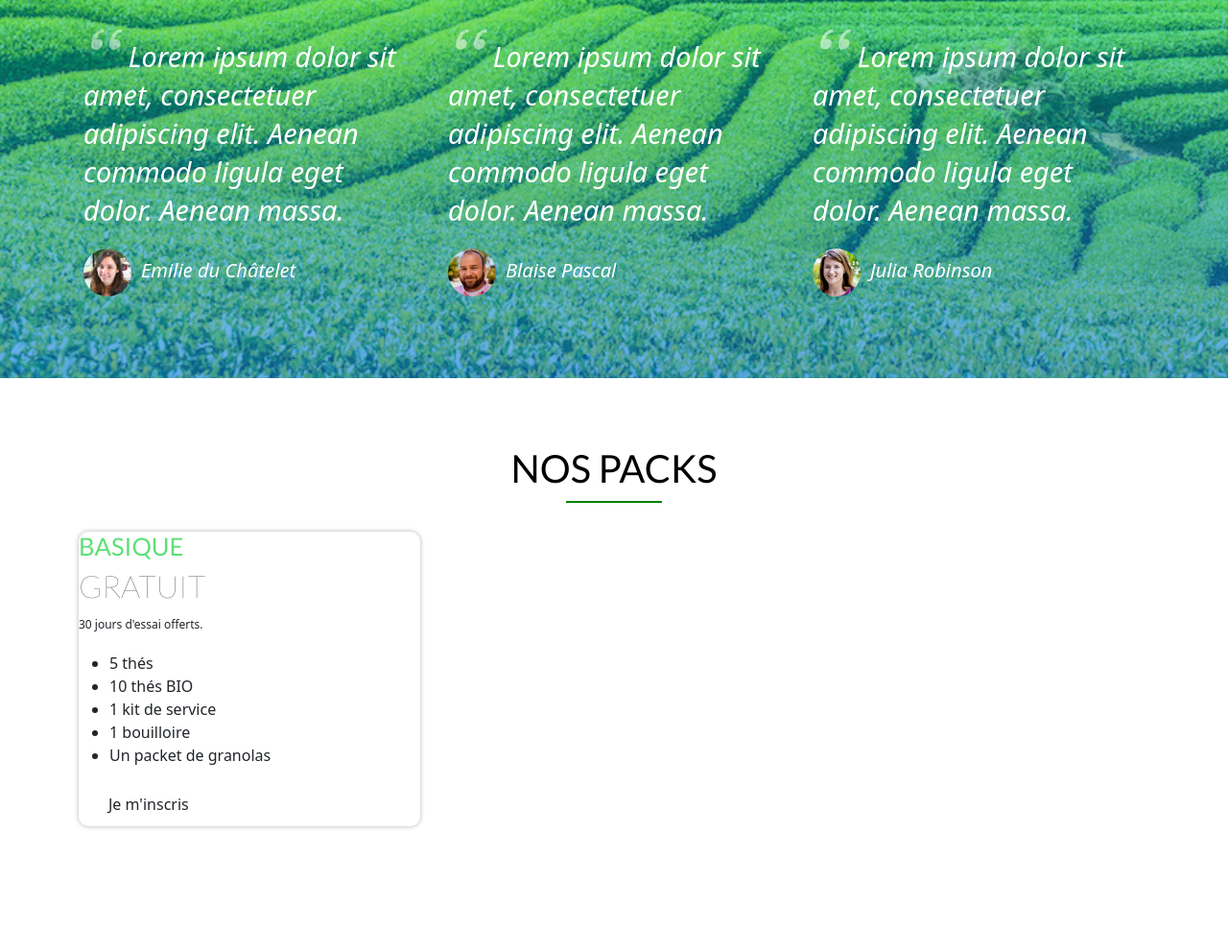
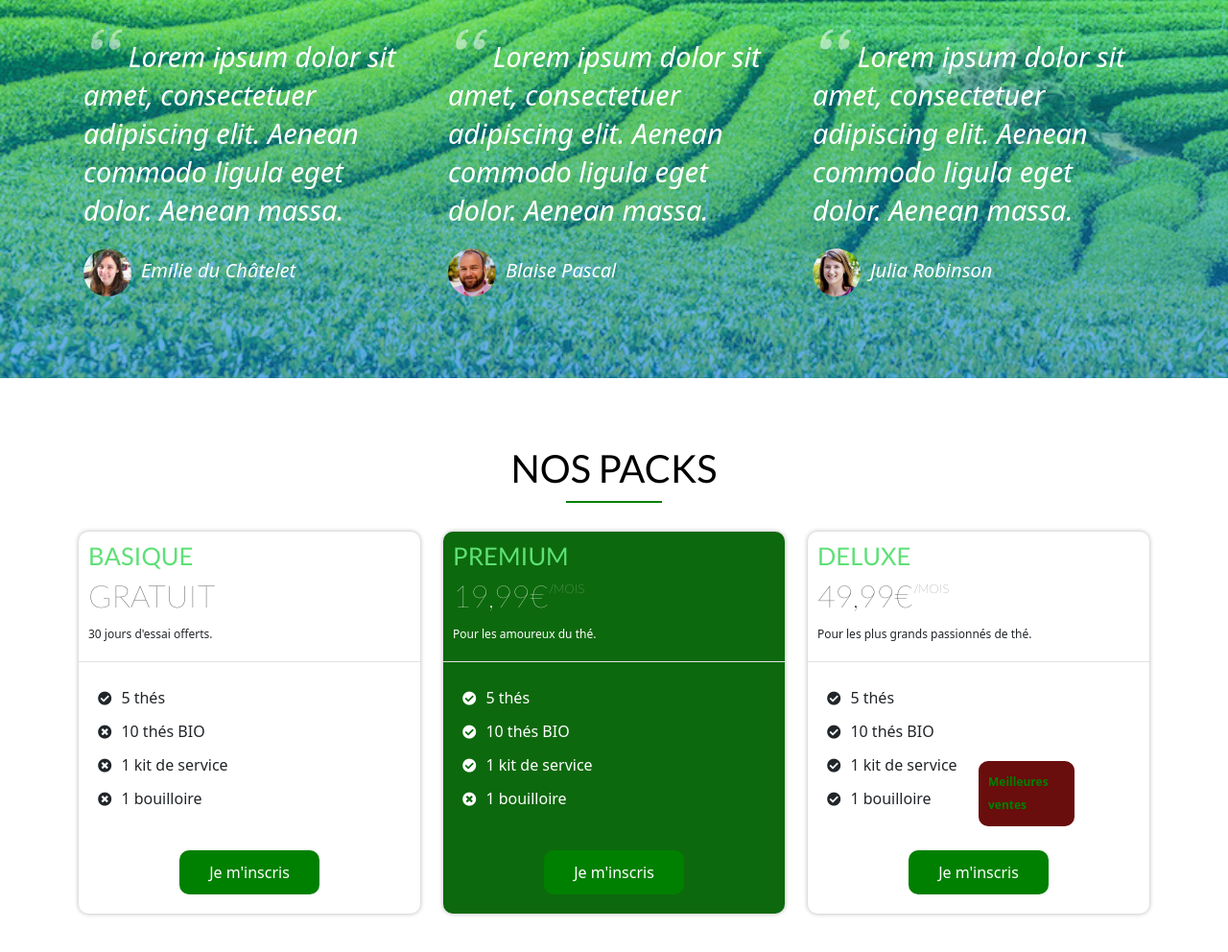
Before and after one commit to Kaladeth/site-the, a plain HTML site: page index.html in a window 1280 px wide. Shown: the part 3267-4259 px from the top of the page at 96% size. Before the commit the page ends 4188 px from the top, so only its background shows below. Drawn offline with nearby package versions, Linux system fonts and the light colour scheme.

Commit message:
Ajout packs
Ajout des packs à vendre

```diff
--- a/index.html
+++ b/index.html
@@ -234,11 +234,53 @@
                         </div>
                         <div class="pack-content">
                             <ul>
-                                <li>5 thés</li>
-                                <li>10 thés BIO</li>
-                                <li>1 kit de service</li>
-                                <li>1 bouilloire</li>
-                                <li>Un packet de granolas</li>
+                                <li><i class="fas fa-check-circle"></i>5 thés</li>
+                                <li><i class="fas fa-times-circle"></i>10 thés BIO</li>
+                                <li><i class="fas fa-times-circle"></i>1 kit de service</li>
+                                <li><i class="fas fa-times-circle"></i>1 bouilloire</li>
+                            </ul>
+                        </div>
+                        <div class="pack-signup">
+                            <a href="" class="btn btn-packs">Je m'inscris</a>
+                        </div>
+                    </div>
+
+                </div>
+                <div class="col-md-4">
+                    <div class="packs pack-premium">
+                        <div class="pack-titre">
+                            <h3>Premium</h3>
+                            <h4>19,99€<span>/mois</span></h4>
+                            <p>Pour les amoureux du thé.</p>
+                            <p class="cartouche">Meilleures ventes</p>
+                        </div>
+                        <div class="pack-content">
+                            <ul>
+                                <li><i class="fas fa-check-circle"></i>5 thés</li>
+                                <li><i class="fas fa-check-circle"></i>10 thés BIO</li>
+                                <li><i class="fas fa-check-circle"></i>1 kit de service</li>
+                                <li><i class="fas fa-times-circle"></i>1 bouilloire</li>
+                            </ul>
+                        </div>
+                        <div class="pack-signup">
+                            <a href="" class="btn btn-packs">Je m'inscris</a>
+                        </div>
+                    </div>
+
+                </div>
+                <div class="col-md-4">
+                    <div class="packs">
+                        <div class="pack-titre">
+                            <h3>Deluxe</h3>
+                            <h4>49,99€<span>/mois</span></h4>
+                            <p>Pour les plus grands passionnés de thé.</p>
+                        </div>
+                        <div class="pack-content">
+                            <ul>
+                                <li><i class="fas fa-check-circle"></i>5 thés</li>
+                                <li><i class="fas fa-check-circle"></i>10 thés BIO</li>
+                                <li><i class="fas fa-check-circle"></i>1 kit de service</li>
+                                <li><i class="fas fa-check-circle"></i>1 bouilloire</li>
                             </ul>
                         </div>
                         <div class="pack-signup">
--- a/ressources/css/style.css
+++ b/ressources/css/style.css
@@ -204,3 +204,51 @@ cite img {
     font-size:200%;
     font-weight:100;
 }
+.pack-titre {
+    padding:10px 10px 0px 10px;
+    border-bottom: solid 1px #e3e0e0;
+}
+.pack-content ul {
+    list-style:none;
+    padding:20px;
+    font-weight: 300;
+    line-height: 35px;
+}
+.pack-content ul li i {
+    font-size:90%;
+    margin-right:10px;
+}
+.pack-signup {
+    text-align:center;
+}
+.btn-packs {
+    background-color:green;
+    color:white;
+    margin-bottom:20px;
+}
+.pack-titre span {
+    font-weight:100;
+    font-size:40%;
+    position:relative;
+    top:-15px;
+    left:2px;
+}
+.pack-premium {
+    background-color:#0d690d;
+    color:white;
+}
+.cartouche {
+    position:absolute;
+    top:4060px;
+    left:1020px;
+    background-color:#690d0d;
+    color:green;
+    border-radius:10px;
+    width:100px;
+    padding:10px;
+    font-weight:700;
+}
+.btn-packs:hover {
+    background-color: gold;
+    color:green;
+}
```
